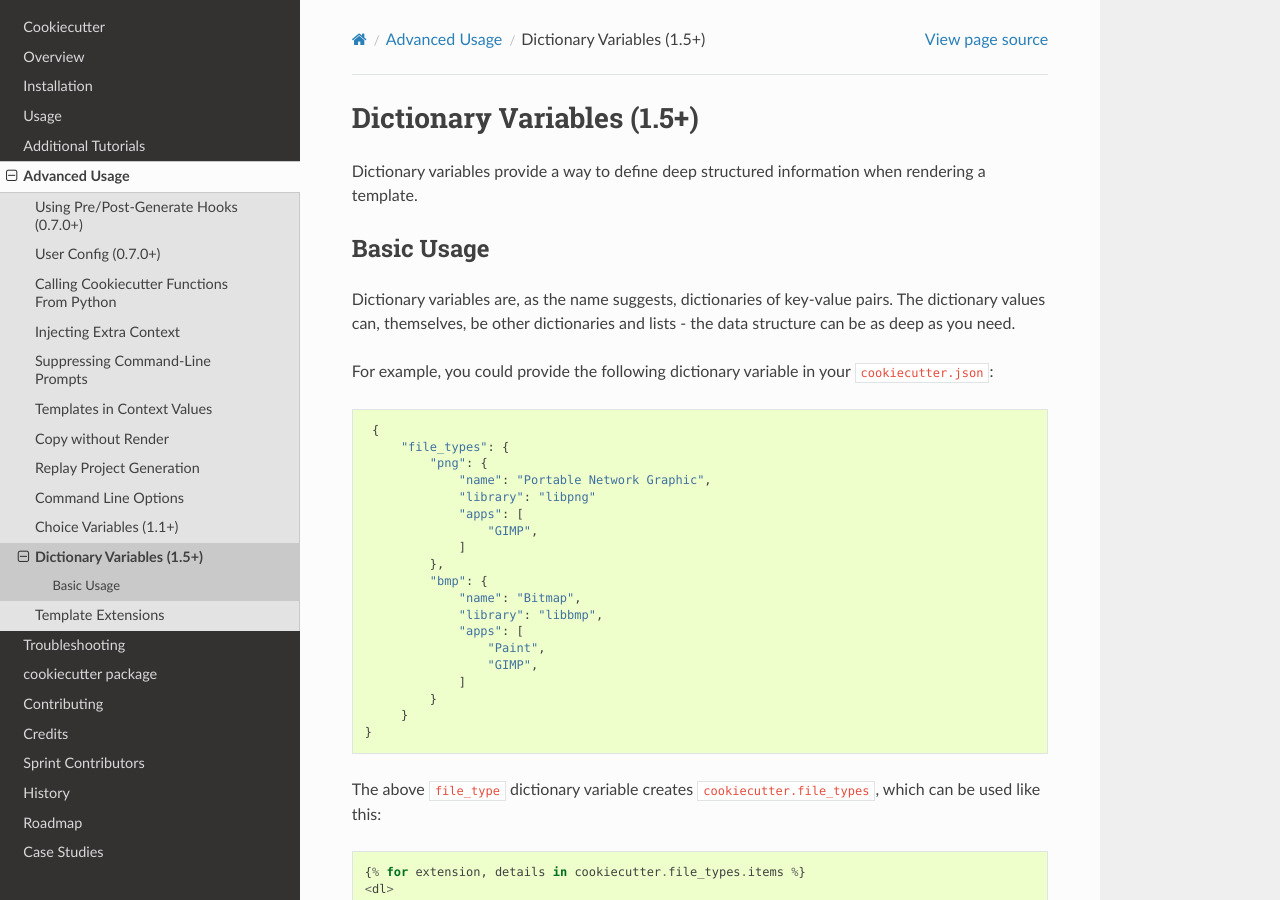
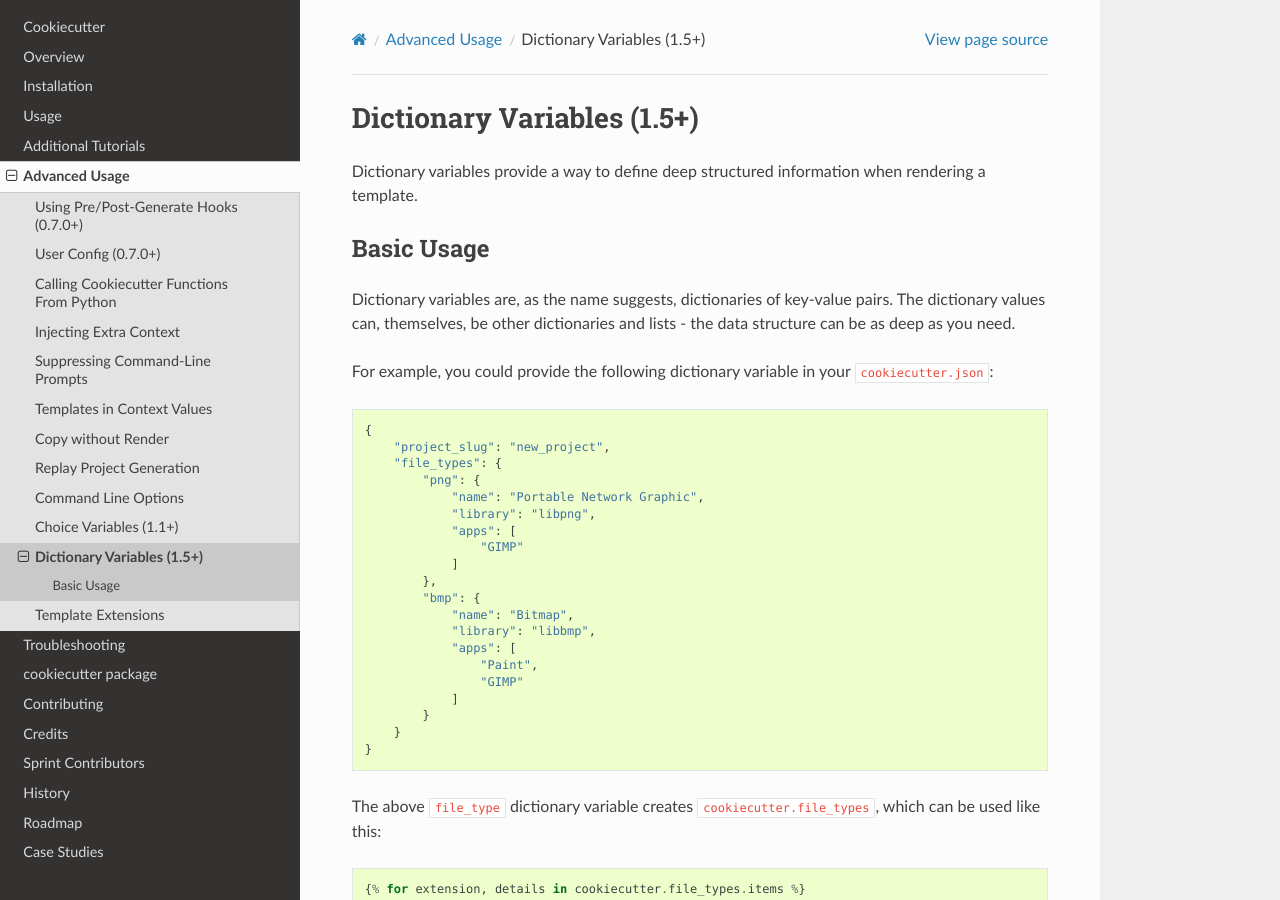
Before and after one commit to c-allen-tech/cookie, a Sphinx documentation site: the page built from docs/advanced/dict_variables.rst, in a window 1280 px wide and 900 px high. Built offline with Sphinx 7.4.7 and the Read the Docs theme 2.0.0, drawn with Linux system fonts in a browser that asks for light colours; formulas are drawn with MathJax 3.

Commit message:
Fix JSON in dict_variables docs

```diff
--- a/docs/advanced/dict_variables.rst
+++ b/docs/advanced/dict_variables.rst
@@ -17,12 +17,13 @@ For example, you could provide the following dictionary variable in your
 ``cookiecutter.json``::
 
     {
+        "project_slug": "new_project",
         "file_types": {
             "png": {
                 "name": "Portable Network Graphic",
-                "library": "libpng"
+                "library": "libpng",
                 "apps": [
-                    "GIMP",
+                    "GIMP"
                 ]
             },
             "bmp": {
@@ -30,11 +31,12 @@ For example, you could provide the following dictionary variable in your
                 "library": "libbmp",
                 "apps": [
                     "Paint",
-                    "GIMP",
+                    "GIMP"
                 ]
             }
         }
-   }
+    }
+
 
 The above ``file_type`` dictionary variable creates
 ``cookiecutter.file_types``, which can be used like this::
```
